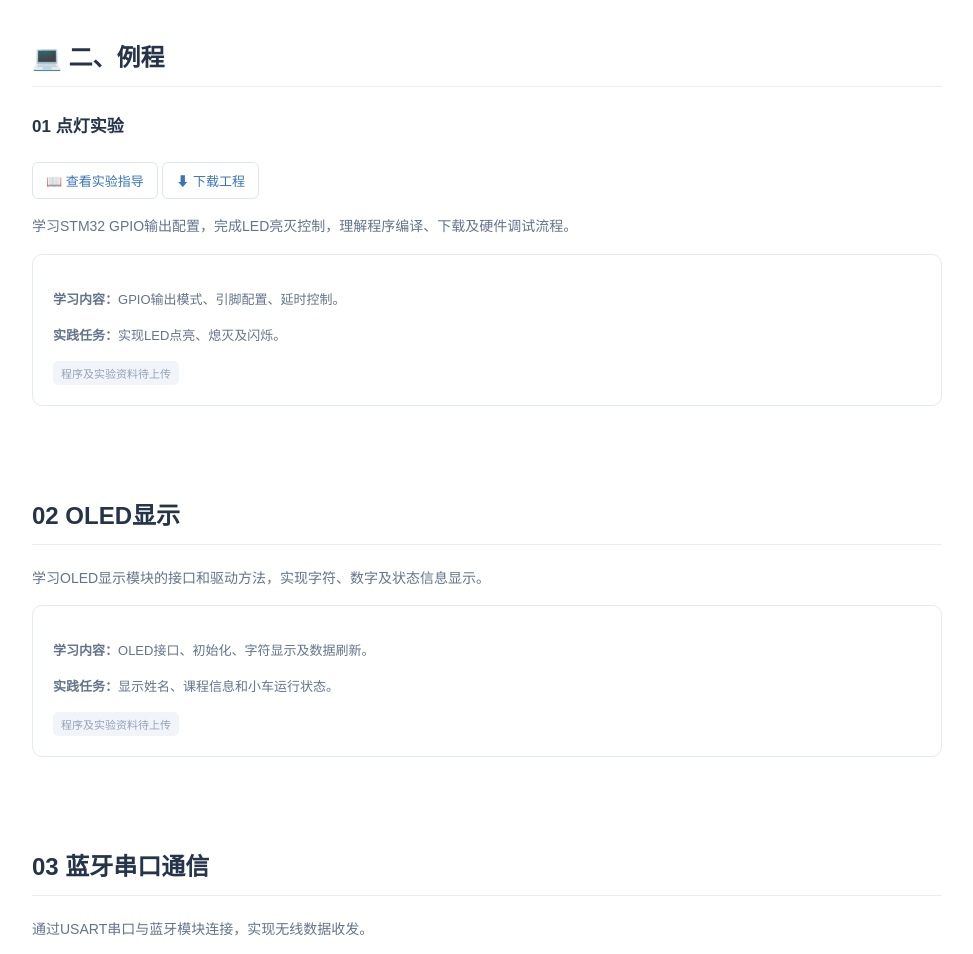
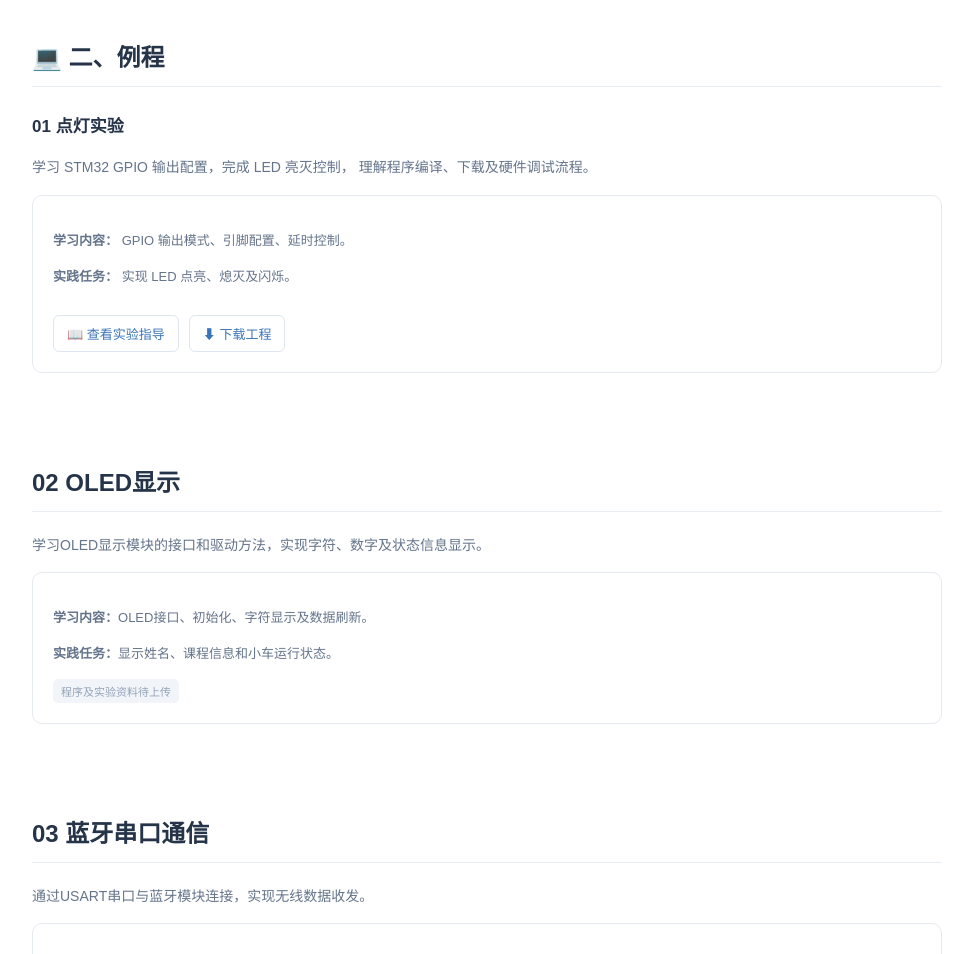
Before and after one commit to weichenxmu/feng-er-teaching-center, a plain HTML site: page courses/embedded-minor.html in a window 1280 px wide. Shown: the part 2421-3375 px from the top of the page, without its empty margins (283-1256 px from the left). Drawn offline with Linux system fonts and the light colour scheme.

Commit message:
Update embedded-minor.html

```diff
--- a/courses/embedded-minor.html
+++ b/courses/embedded-minor.html
@@ -369,22 +369,34 @@ footer{
   <h2>💻 二、例程</h2>
   <h3>01 点灯实验</h3>
 
+  <p class="desc">
+    学习 STM32 GPIO 输出配置，完成 LED 亮灭控制，
+    理解程序编译、下载及硬件调试流程。
+  </p>
+
+  <div class="card">
+    <p>
+      <strong>学习内容：</strong>
+      GPIO 输出模式、引脚配置、延时控制。
+    </p>
+
+    <p>
+      <strong>实践任务：</strong>
+      实现 LED 点亮、熄灭及闪烁。
+    </p>
+
+    <div style="display:flex;gap:10px;flex-wrap:wrap;margin-top:18px;">
       <a class="resource-link"
          href="../experiments/stm32/gpio-led.html">
         📖 查看实验指导
       </a>
 
       <a class="resource-link"
-   href="../resources/embedded-minor/examples/STM32_LED.zip"
+         href="../resources/embedded-minor/examples/STM32_LED-v1.1.0.zip"
          download>
         ⬇ 下载工程
       </a>
-
- <p class="desc">学习STM32 GPIO输出配置，完成LED亮灭控制，理解程序编译、下载及硬件调试流程。</p>
- <div class="card">
-  <p><strong>学习内容：</strong>GPIO输出模式、引脚配置、延时控制。</p>
-  <p><strong>实践任务：</strong>实现LED点亮、熄灭及闪烁。</p>
-  <span class="pending">程序及实验资料待上传</span>
+    </div>
   </div>
 </section>
 
```
Lines whose indentation alone changed are shown as unchanged.
